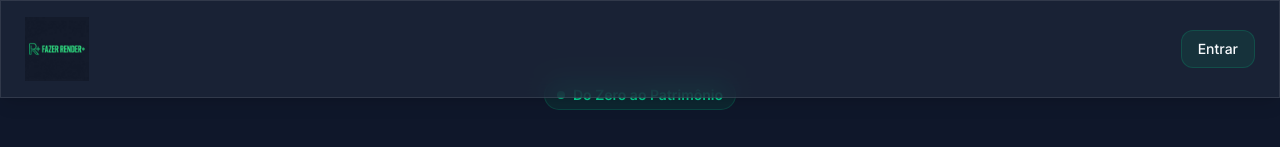
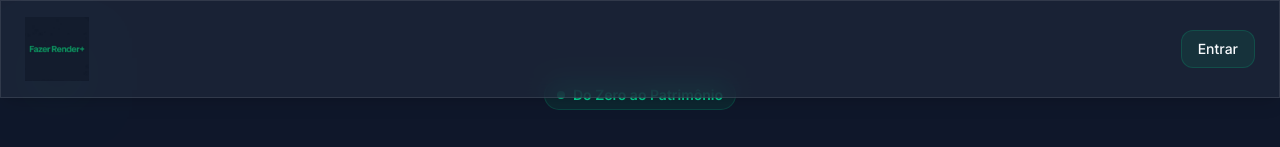
Before and after one commit to dsmempreendimentosdigitais/fazer-render-mais, a Next.js app in the folder frontend-pwa/: page / in a window 1280 px wide. Shown: the top 147 px of the page. Built offline with nearby package versions, Linux system fonts and the light colour scheme; no server answers.

Commit message:
fix: final logo refinement based on user reference

```diff
--- a/frontend-pwa/src/components/ui/Logo.tsx
+++ b/frontend-pwa/src/components/ui/Logo.tsx
@@ -24,9 +24,9 @@ export default function Logo({ className = "", size = "md" }: LogoProps) {
     return (
         <Link href={href} className={`flex items-center transition-transform active:scale-95 ${className}`}>
             <img
-                src="/branding/logo-horizontal-v2.png"
+                src="/branding/logo-final.png"
                 alt="Fazer Render+"
-                className={`${sizeClasses[size]} w-auto object-contain`}
+                className={`${sizeClasses[size]} w-auto object-contain shadow-2xl shadow-emerald-500/5`}
             />
         </Link>
     );
```
Also changed, not shown: frontend-pwa/public/branding/logo-final.png (added).
